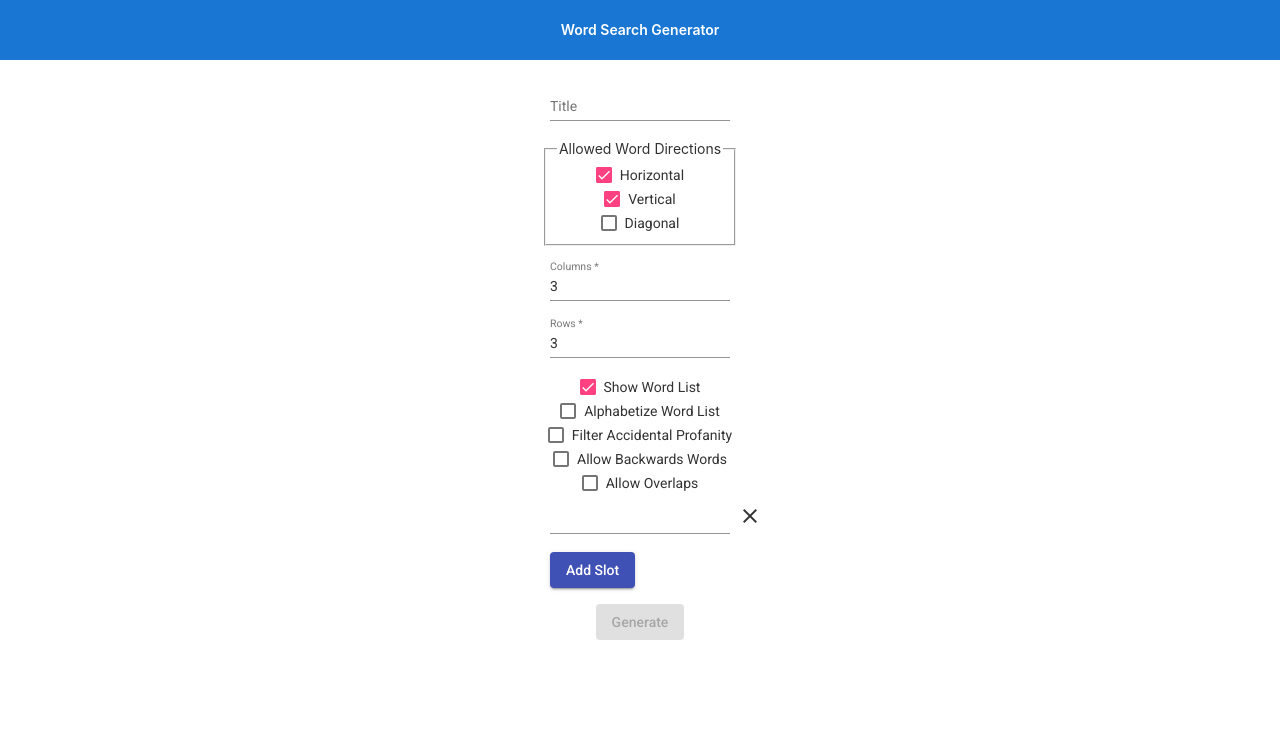
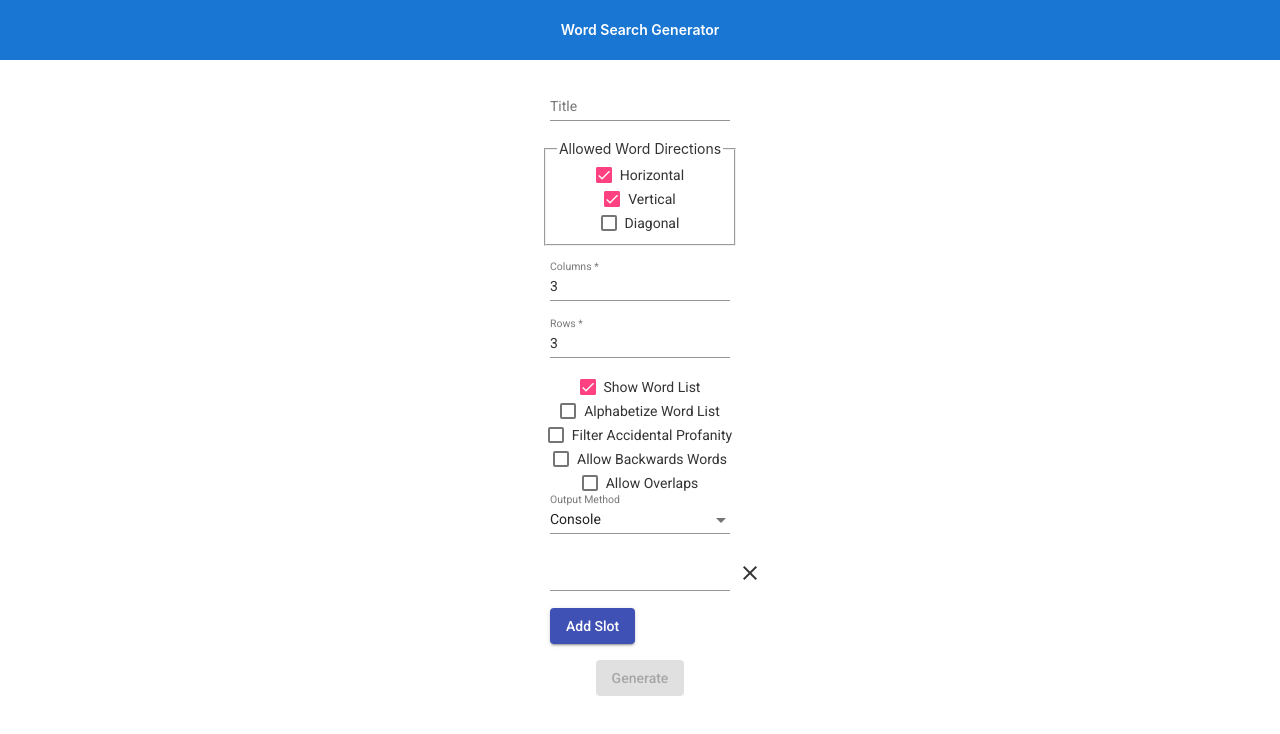
Before and after one commit to rrowe404/wordsearch, an Angular app: page / in a window 1280 px wide. Shown: the top 734 px of the page. Built offline with nearby package versions, Linux system fonts and the light colour scheme.

Commit message:
allow choosing output method via dropdown.. only one option right now though

```diff
--- a/src/Rules/WordSearchOutput/ConsoleWordSearchOutputStrategy.ts
+++ b/src/Rules/WordSearchOutput/ConsoleWordSearchOutputStrategy.ts
@@ -7,6 +7,14 @@ import { WordSearchOutputStrategyBase } from './WordSearchOutputStrategyBase';
     providedIn: WordSearchOutputModule
 })
 export class ConsoleWordSearchOutputStrategy extends WordSearchOutputStrategyBase {
+    public static getValue() {
+        return 'console'
+    }
+
+    public static getViewValue() {
+        return 'Console';
+    }
+
     protected outputTitle() {
         console.log(this.currentState.title);
     }
--- a/src/Rules/WordSearchOutput/WordSearchOutputStrategyBase.ts
+++ b/src/Rules/WordSearchOutput/WordSearchOutputStrategyBase.ts
@@ -4,7 +4,6 @@ import { WordSearchState } from '../WordSearchState/WordSearchState';
 export abstract class WordSearchOutputStrategyBase implements WordSearchOutputStrategy {
     protected currentState: WordSearchState;
 
-    /** Don't override this */
     public output(currentState: WordSearchState) {
         this.currentState = currentState;
 
--- /dev/null
+++ b/src/Rules/WordSearchOutput/WordSearchOutputStrategyFactory.ts
@@ -0,0 +1,25 @@
+import { Injectable } from '@angular/core';
+import { WordSearchOutputModule } from './WordSearchOutputModule';
+import { WordSearchOutputStrategy } from './WordSearchOutputStrategy';
+import { ConsoleWordSearchOutputStrategy } from './ConsoleWordSearchOutputStrategy';
+
+@Injectable({
+    providedIn: WordSearchOutputModule
+})
+export class WordSearchOutputStrategyFactory {
+    constructor(
+        private consoleWordSearchOutputStrategy: ConsoleWordSearchOutputStrategy
+    ) {
+    }
+
+    public createOutputStrategy($name: string): WordSearchOutputStrategy {
+        switch ($name) {
+            case ConsoleWordSearchOutputStrategy.getValue():
+                return this.consoleWordSearchOutputStrategy;
+
+            default:
+                throw new Error('You werent supposed to be able to get here you know');
+
+        }
+    }
+}
--- a/src/UI/WordSearchGeneratorForm/WordSearchGeneratorFormComponent.html
+++ b/src/UI/WordSearchGeneratorForm/WordSearchGeneratorFormComponent.html
@@ -16,6 +16,8 @@
 <wordsearch-checkbox label="Allow Backwards Words" name="allowBackwards" (change)="setAllowBackwards($event)" [value]="generationOptions.allowBackwards"></wordsearch-checkbox>
 <wordsearch-checkbox label="Allow Overlaps" name="allowOverlaps" (change)="setAllowOverlaps($event)" [value]="generationOptions.allowOverlaps"></wordsearch-checkbox>
 
+<wordsearch-dropdown *ngIf="selectedOutputOption" label="Output Method" [options]="outputOptions" [selected]="selectedOutputOption" (change)="setOutputOption($event)"></wordsearch-dropdown>
+
 <wordsearch-input-list [formGroup]="wordFormGroup" [validators]="wordValidators"></wordsearch-input-list>
 
 <div class="generate">
--- a/src/UI/WordSearchGeneratorForm/WordSearchGeneratorFormComponent.ts
+++ b/src/UI/WordSearchGeneratorForm/WordSearchGeneratorFormComponent.ts
@@ -6,6 +6,8 @@ import { WordValidationService } from 'src/Rules/WordValidation/WordValidationSe
 import { WordSearchState } from 'src/Rules/WordSearchState/WordSearchState';
 import { WordSearchGenerationOptions } from 'src/Rules/WordSearchGenerationOptions/WordSearchGenerationOptions';
 import { ConsoleWordSearchOutputStrategy } from 'src/Rules/WordSearchOutput/ConsoleWordSearchOutputStrategy';
+import { DropdownOption } from '../Dropdown/DropdownOption';
+import { WordSearchOutputStrategyFactory } from 'src/Rules/WordSearchOutput/WordSearchOutputStrategyFactory';
 
 @Component({
   selector: 'wordsearch-generator-form',
@@ -14,9 +16,9 @@ import { ConsoleWordSearchOutputStrategy } from 'src/Rules/WordSearchOutput/Cons
 })
 export class WordSearchGeneratorFormComponent implements OnInit {
   constructor(
-    private consoleWordSearchOutputStrategy: ConsoleWordSearchOutputStrategy,
     private wordSearchGenerationService: WordSearchGenerationService,
     private wordSearchStateFactory: WordSearchStateFactory,
+    private wordSearchOutputStrategyFactory: WordSearchOutputStrategyFactory,
     private wordValidationService: WordValidationService
   ) {
   }
@@ -47,9 +49,17 @@ export class WordSearchGeneratorFormComponent implements OnInit {
     allowOverlaps: false,
   };
 
+  public outputOptions: DropdownOption<string>[] = [
+    { value: ConsoleWordSearchOutputStrategy.getValue(), viewValue: ConsoleWordSearchOutputStrategy.getViewValue() }
+  ];
+
+  public selectedOutputOption: string;
+
   public wordValidators: ValidatorFn[];
 
   public ngOnInit() {
+    this.selectedOutputOption = this.outputOptions[0].value;
+
     this.dummyState = this.wordSearchStateFactory.createWordSearch(this.generationOptions);
 
     this.wordValidators = [
@@ -77,7 +87,8 @@ export class WordSearchGeneratorFormComponent implements OnInit {
 
     let result = this.wordSearchGenerationService.generateWordSearch(this.generationOptions);
 
-    this.consoleWordSearchOutputStrategy.output(result);
+    let outputStrategy = this.wordSearchOutputStrategyFactory.createOutputStrategy(this.selectedOutputOption);
+    outputStrategy.output(result);
   }
 
   private getWordsFromForm() {
@@ -127,4 +138,8 @@ export class WordSearchGeneratorFormComponent implements OnInit {
   public setAllowOverlaps(allow: boolean ) {
     this.generationOptions.allowOverlaps = allow;
   }
+
+  public setOutputOption(outputOption: string) {
+    this.selectedOutputOption = outputOption;
+  }
 }
```
